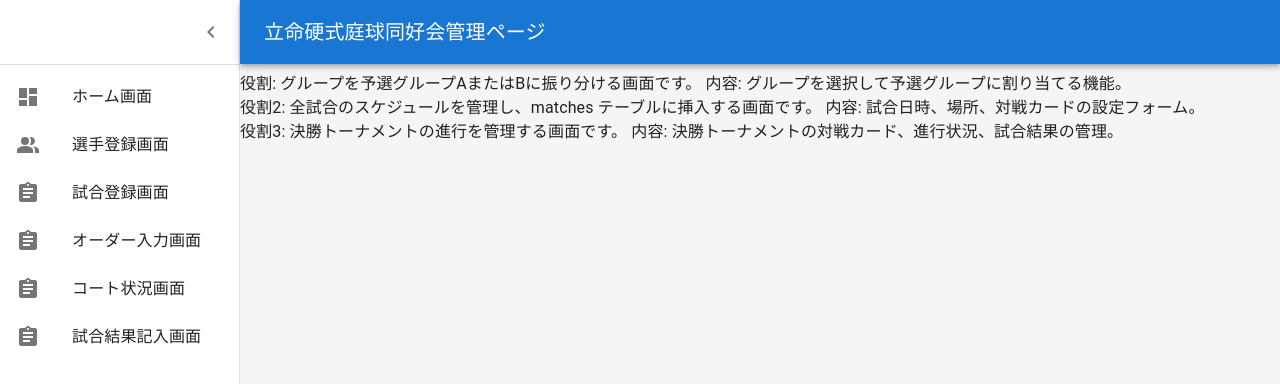
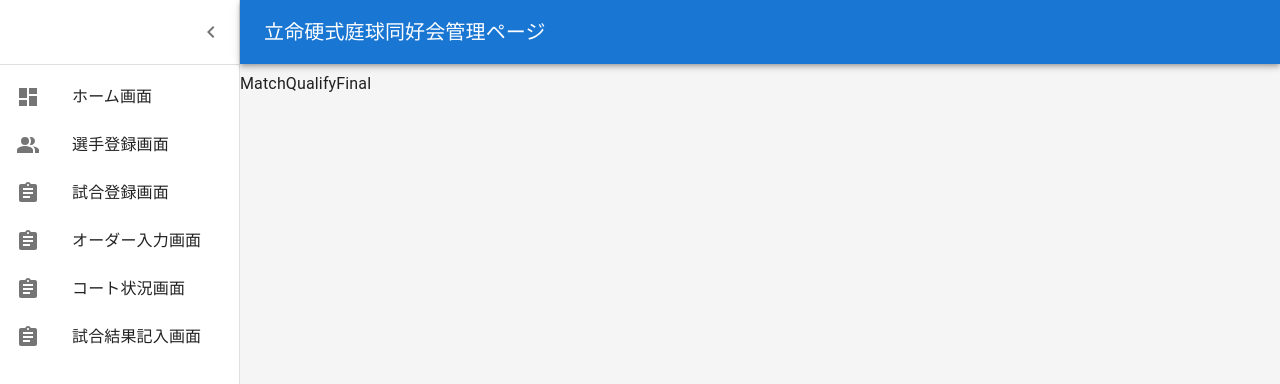
Before and after one commit to hiromuota166/react-firebase-mui, a React (Create React App) app: page /Board in a window 1280 px wide. Shown: the top 384 px of the page. Built offline with nearby package versions, Linux system fonts and the light colour scheme; no server answers.

Commit message:
予選グループを分ける画面を作っていきます

```diff
--- /dev/null
+++ b/src/components/MatchQualifyFinal.tsx
@@ -0,0 +1,9 @@
+import React from 'react'
+
+const MatchQualifyFinal = () => {
+  return (
+    <div>MatchQualifyFinal</div>
+  )
+}
+
+export default MatchQualifyFinal
--- a/src/pages/BoardPage.tsx
+++ b/src/pages/BoardPage.tsx
@@ -1,12 +1,10 @@
+import React from 'react'
+import MatchQualifyFinal from '../components/MatchQualifyFinal'
+
 const BoardPage = () => {
   return (
     <>
-    <div>役割: グループを予選グループAまたはBに振り分ける画面です。
-    内容: グループを選択して予選グループに割り当てる機能。</div>
-    <div>役割2: 全試合のスケジュールを管理し、matches テーブルに挿入する画面です。
-内容: 試合日時、場所、対戦カードの設定フォーム。</div>
-    <div>役割3: 決勝トーナメントの進行を管理する画面です。
-内容: 決勝トーナメントの対戦カード、進行状況、試合結果の管理。</div>
+      <MatchQualifyFinal/>
     </>
   )
 }
```
